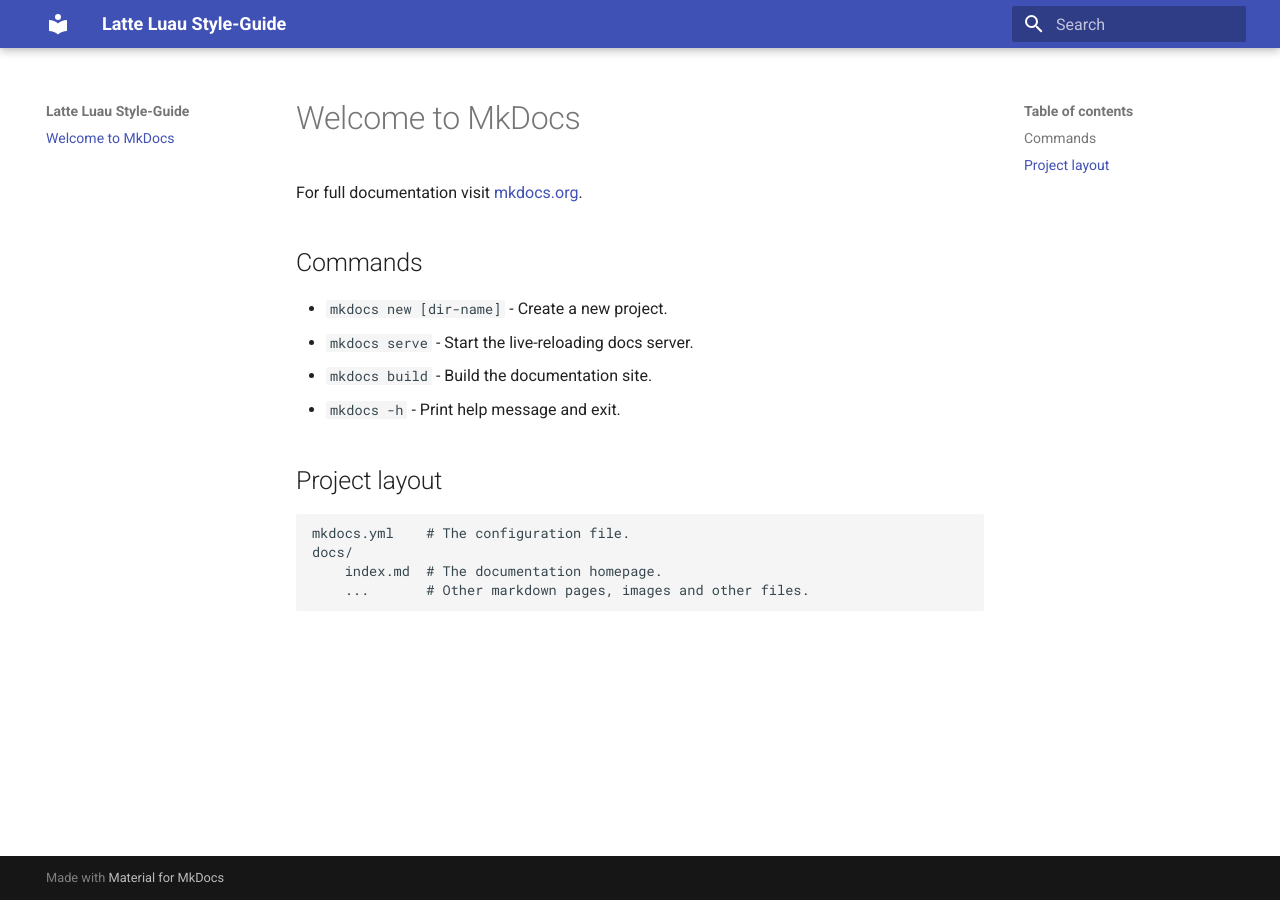
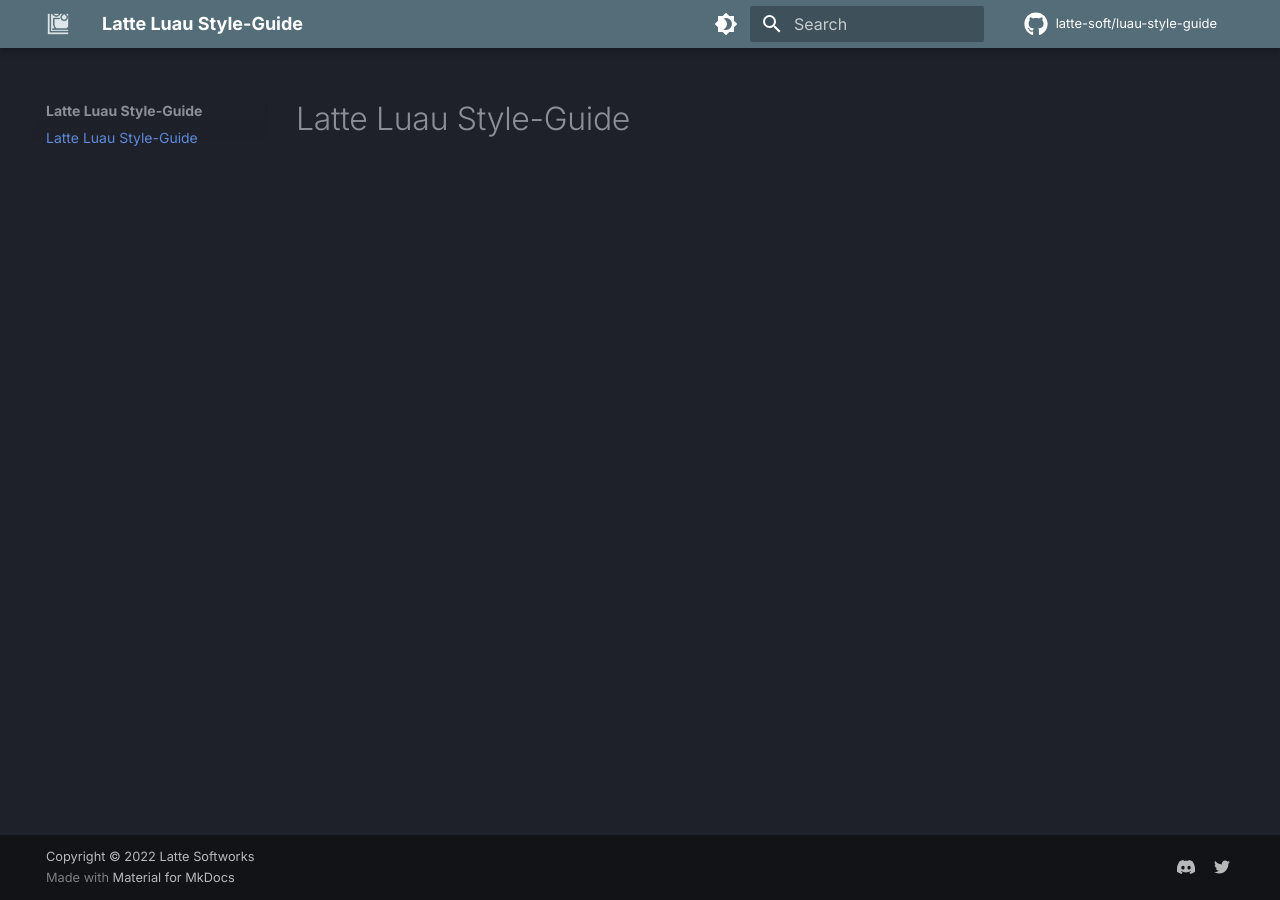
Before and after one commit to latte-soft/luau-style-guide, an MkDocs documentation site: the page built from docs/index.md, in a window 1280 px wide. Built offline with MkDocs 1.6.1 and Material for MkDocs 9.7.7, drawn with Linux system fonts in a browser that asks for light colours; comment, search, counter and statistics services are not loaded.

Commit message:
Add some stuffs

```diff
--- a/docs/index.md
+++ b/docs/index.md
@@ -1,17 +1,4 @@
-# Welcome to MkDocs
-
-For full documentation visit [mkdocs.org](https://www.mkdocs.org).
-
-## Commands
-
-* `mkdocs new [dir-name]` - Create a new project.
-* `mkdocs serve` - Start the live-reloading docs server.
-* `mkdocs build` - Build the documentation site.
-* `mkdocs -h` - Print help message and exit.
-
-## Project layout
-
-    mkdocs.yml    # The configuration file.
-    docs/
-        index.md  # The documentation homepage.
-        ...       # Other markdown pages, images and other files.
+---
+title: Latte Luau Style-Guide
+description: Style-Guide Created & Designed for Luau projects @ Latte Softworks
+---
--- a/mkdocs.yml
+++ b/mkdocs.yml
@@ -1,4 +1,55 @@
 site_name: Latte Luau Style-Guide
+site_url: https://luau.latte.to/
+repo_name: latte-soft/luau-style-guide
+repo_url: https://github.com/latte-soft/luau-style-guide
+
+copyright: Copyright &copy; 2022 Latte Softworks
 
 theme:
   name: material
+
+  logo: assets/images/latte-logo.png
+  favicon: assets/images/latte-logo.png
+
+  icon:
+    repo: fontawesome/brands/github
+
+  font:
+    text: Inter
+    code: JetBrains Mono
+
+  palette:
+    - scheme: slate
+      primary: blue grey
+      accent: blue
+      toggle:
+        icon: material/brightness-4
+        name: Switch to Light Mode
+
+    - scheme: default
+      primary: blue grey
+      accent: blue
+      toggle:
+        icon: material/brightness-7
+        name: Switch to Dark Mode
+
+  features:
+    - navigation.expand
+    - navigation.indexes
+
+extra:
+  social:
+    - icon: fontawesome/brands/discord
+      link: https://latte.to/invite
+
+    - icon: fontawesome/brands/twitter
+      link: https://twitter.com/LatteSoftworks
+
+markdown_extensions:
+  - meta
+
+  - pymdownx.highlight:
+      anchor_linenums: true
+  - pymdownx.inlinehilite
+  - pymdownx.snippets
+  - pymdownx.superfences
```
Also changed, not shown: docs/assets/images/latte-logo.png (added), docs/assets/images/latte-logo.svg (added).
